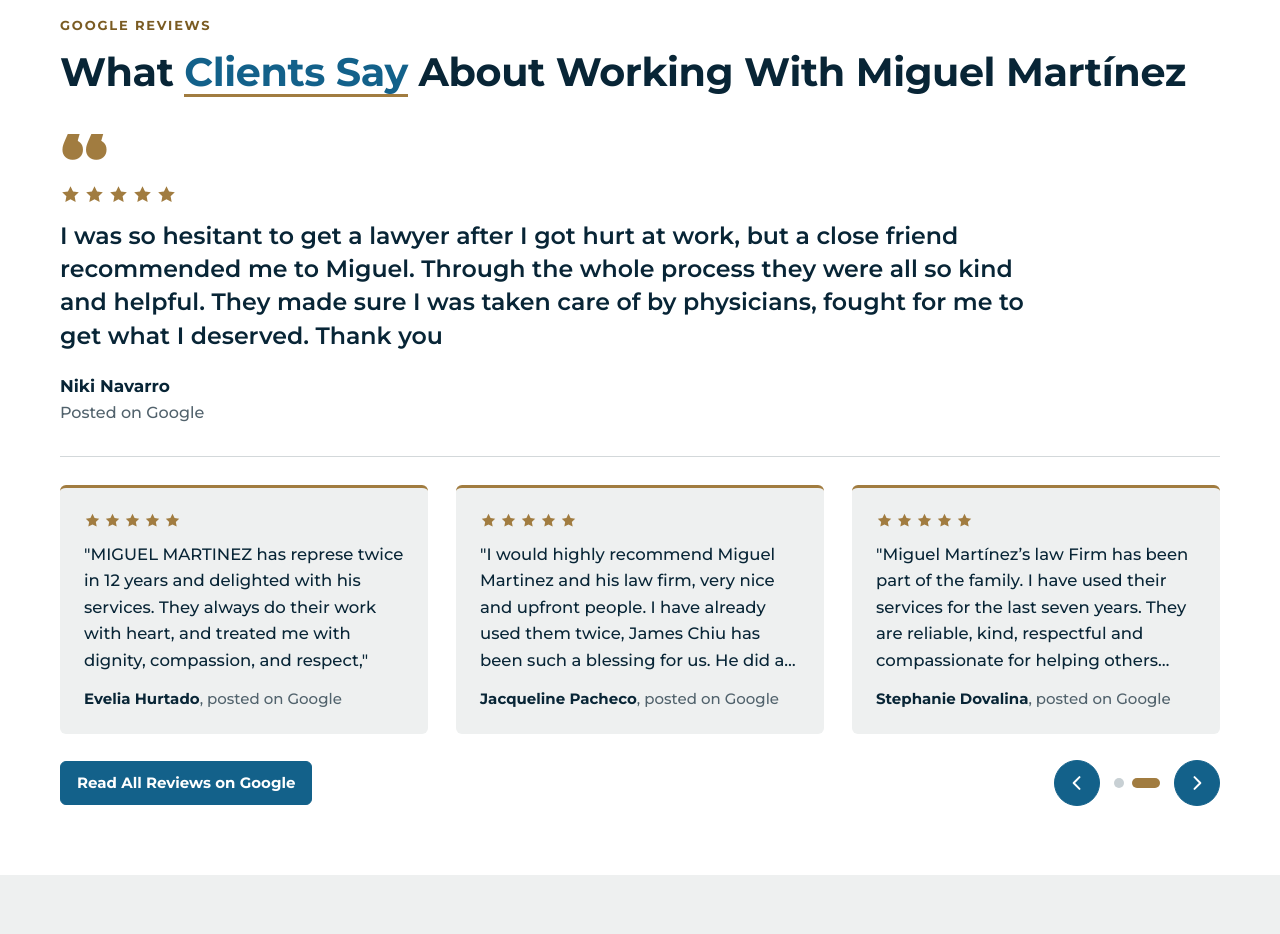
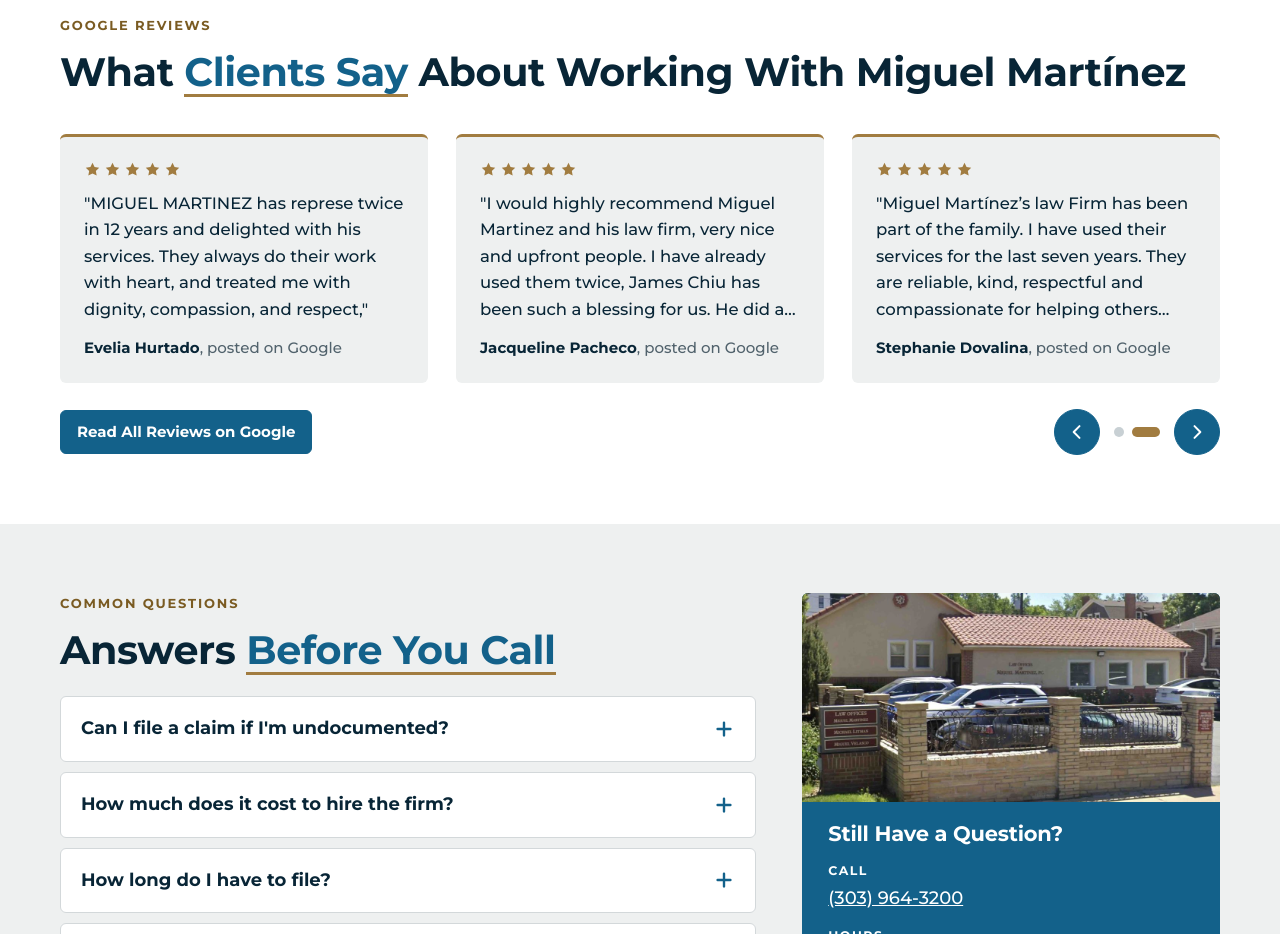
Before and after one commit to betchy1511-arch/martinez-injury-lawyers-mockup, a plain HTML site: page index.html in a window 1280 px wide. Shown: the part 5940-6874 px from the top of the page. Drawn offline with Linux system fonts and the light colour scheme.

Commit message:
Remove featured review quote; reviews = heading + 6-review carousel
Co-Authored-By: Claude Opus 5.5 <noreply@anthropic.com>

```diff
--- a/index.html
+++ b/index.html
@@ -931,15 +931,6 @@ h2 .hl{white-space:nowrap}
       <p class="eyebrow">Google Reviews</p>
       <h2>What <span class="hl">Clients Say</span> About Working With Miguel Martínez</h2>
     </div>
-    <div class="review-wrap">
-      <article class="review-big">
-        <div class="q" aria-hidden="true">“</div>
-        <span class="stars" role="img" aria-label="5 stars"><svg aria-hidden="true"><use href="#i-star"/></svg><svg aria-hidden="true"><use href="#i-star"/></svg><svg aria-hidden="true"><use href="#i-star"/></svg><svg aria-hidden="true"><use href="#i-star"/></svg><svg aria-hidden="true"><use href="#i-star"/></svg></span>
-        <p>I was so hesitant to get a lawyer after I got hurt at work, but a close friend recommended me to Miguel. Through the whole process they were all so kind and helpful. They made sure I was taken care of by physicians, fought for me to get what I deserved. Thank you</p>
-        <footer><b>Niki Navarro</b>Posted on Google</footer>
-        <svg class="peak" viewBox="0 0 300 200" aria-hidden="true"><path fill="none" stroke="#ffffff" stroke-width="8" d="M4 190L70 30l42 96 34-76 44 110 40-82 62 122"/></svg>
-      </article>
-    </div>
     <div class="rc" aria-roledescription="carousel" aria-label="Client reviews">
       <div class="rc-view">
         <div class="rc-track">
```
